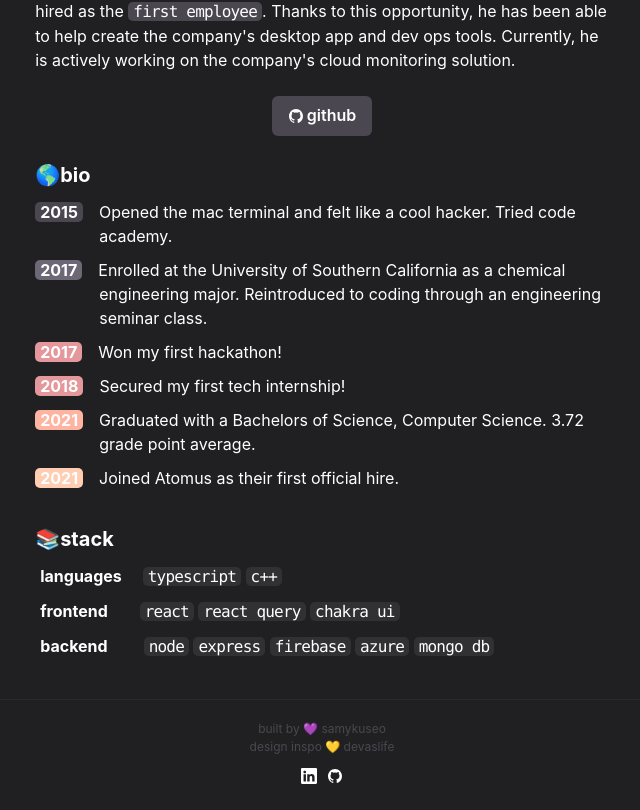
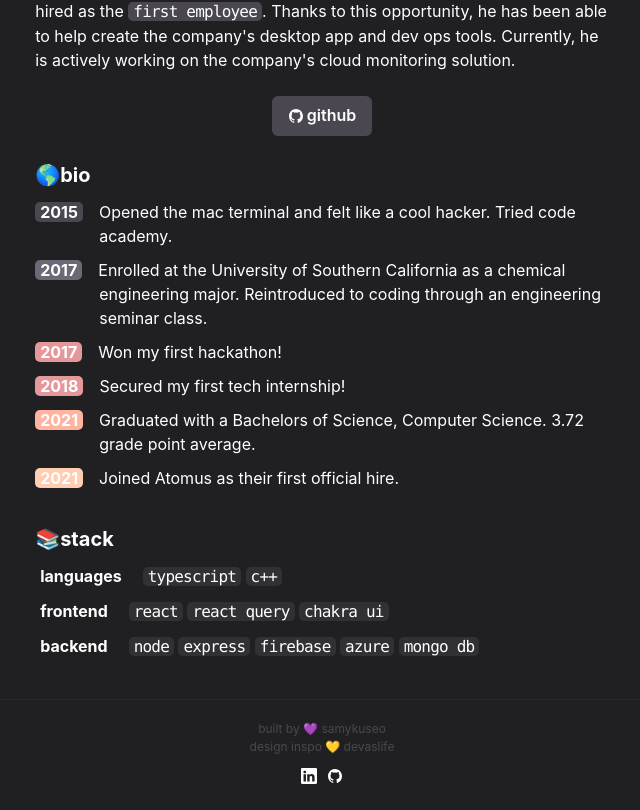
Before and after one commit to samkyuseo/samkyuseo.com, a React (Create React App) app: page / in a window 1280 px wide. Shown: the part 656-1466 px from the top of the page, without its empty margins (318-958 px from the left). Built offline with nearby package versions, Linux system fonts and the light colour scheme; a web font is replaced by a local one.

Commit message:
more hotfixes

```diff
--- a/src/pages/About.tsx
+++ b/src/pages/About.tsx
@@ -131,17 +131,13 @@ const About = () => {
           </BioSection>
           <BioSection>
             <BioYear>frontend</BioYear>
-            <Text variant="bubble" ml="11px">
-              react
-            </Text>{" "}
+            <Text variant="bubble">react</Text>{" "}
             <Text variant="bubble">react query</Text>{" "}
             <Text variant="bubble">chakra ui</Text>
           </BioSection>
           <BioSection>
             <BioYear>backend</BioYear>
-            <Text variant="bubble" ml="15px">
-              node
-            </Text>{" "}
+            <Text variant="bubble">node</Text>{" "}
             <Text variant="bubble">express</Text>{" "}
             <Text variant="bubble">firebase</Text>{" "}
             <Text variant="bubble">azure</Text>{" "}
```
